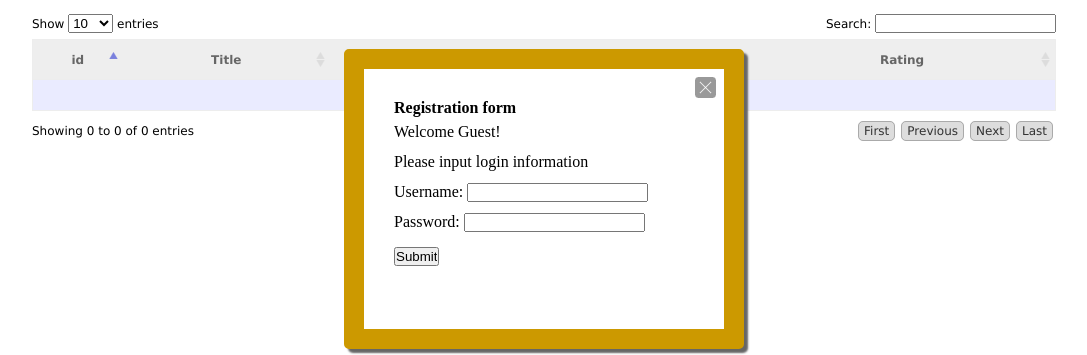
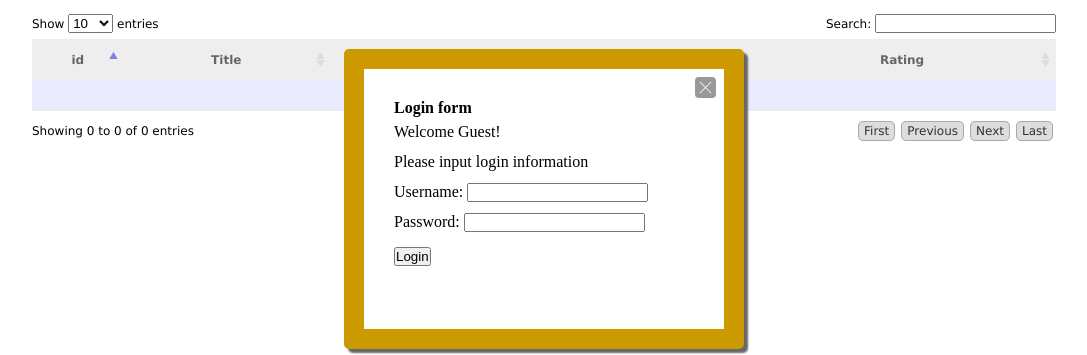
Before and after one commit to Vlad777/mit-stanford, a PHP site: page /index.php in a window 1280 px wide, after a click on "Login". Shown: the part 133-488 px from the top of the page, without its empty margins (96-1183 px from the left). Run offline with PHP 8.4, Linux system fonts and the light colour scheme; data that the repository does not hold is empty; some libraries are stand-ins or nearby versions.

Commit message:
updated form surmit button text and stars style

```diff
--- a/includes/login.php
+++ b/includes/login.php
@@ -12,14 +12,14 @@ $error = array();
 if($user["userid"] === 0)
 {
 	?>
-    <b>Registration form</b>
+    <b>Login form</b>
 	<span>Welcome Guest! <br />Please input login information <br/></span>
 	<form action="index.php" method="post">
 		<lable>Username: </label><input type="text" name="username" value="" /></lable>
 		<lable>Password: </label><input type="password" name="password"/></lable>
 		<input type="hidden" name="page" value="login.php"/>
 		<input type="hidden" name="do" value="login"/>
-		<input type="submit" name="Submit" />
+		<input type="submit" name="Submit" value="Login" />
 	</form>
 	<?php
 }
--- a/includes/register.php
+++ b/includes/register.php
@@ -24,7 +24,7 @@
 			<label>Password: <input type="password" name="password1"></label>
 			<label>Confirm Password<input type="password" name="password2"></label>
             	<input type="hidden" name="do" value="register"/>
-			<input type="submit" name="Submit">
+			<input type="submit" name="Submit" value="Register" >
 		</form>
 	</div>
 </body>
--- a/template/starRating.css
+++ b/template/starRating.css
@@ -1,8 +1,8 @@
 .rate_widget {
     overflow:   visible;
     padding:    10px;
-    position:   relative;
-      /* width:      180px; */
+     /* position:   relative;
+      width:      180px; */
     height:     12px;
 }
 .ratings_stars {
```
